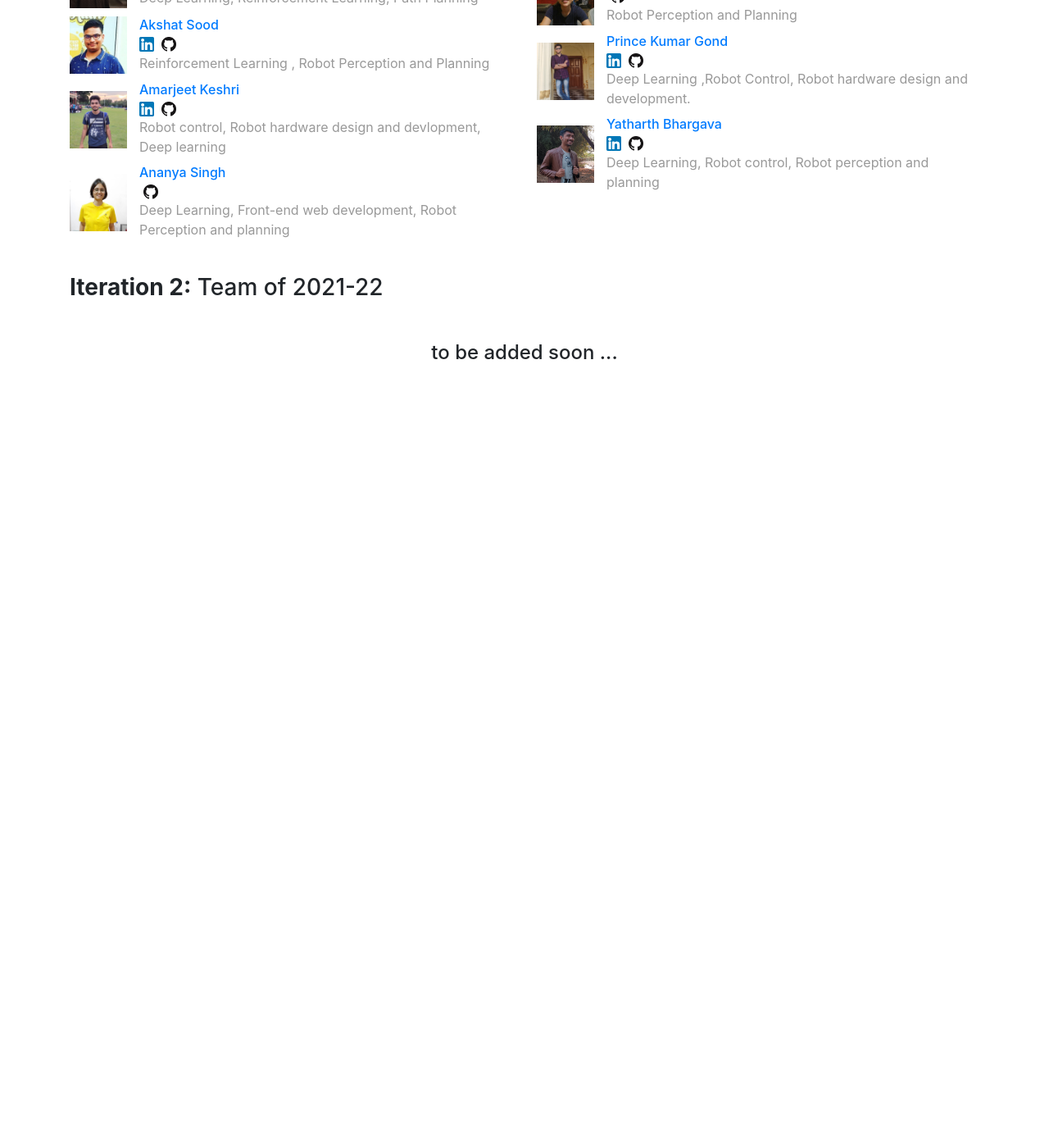
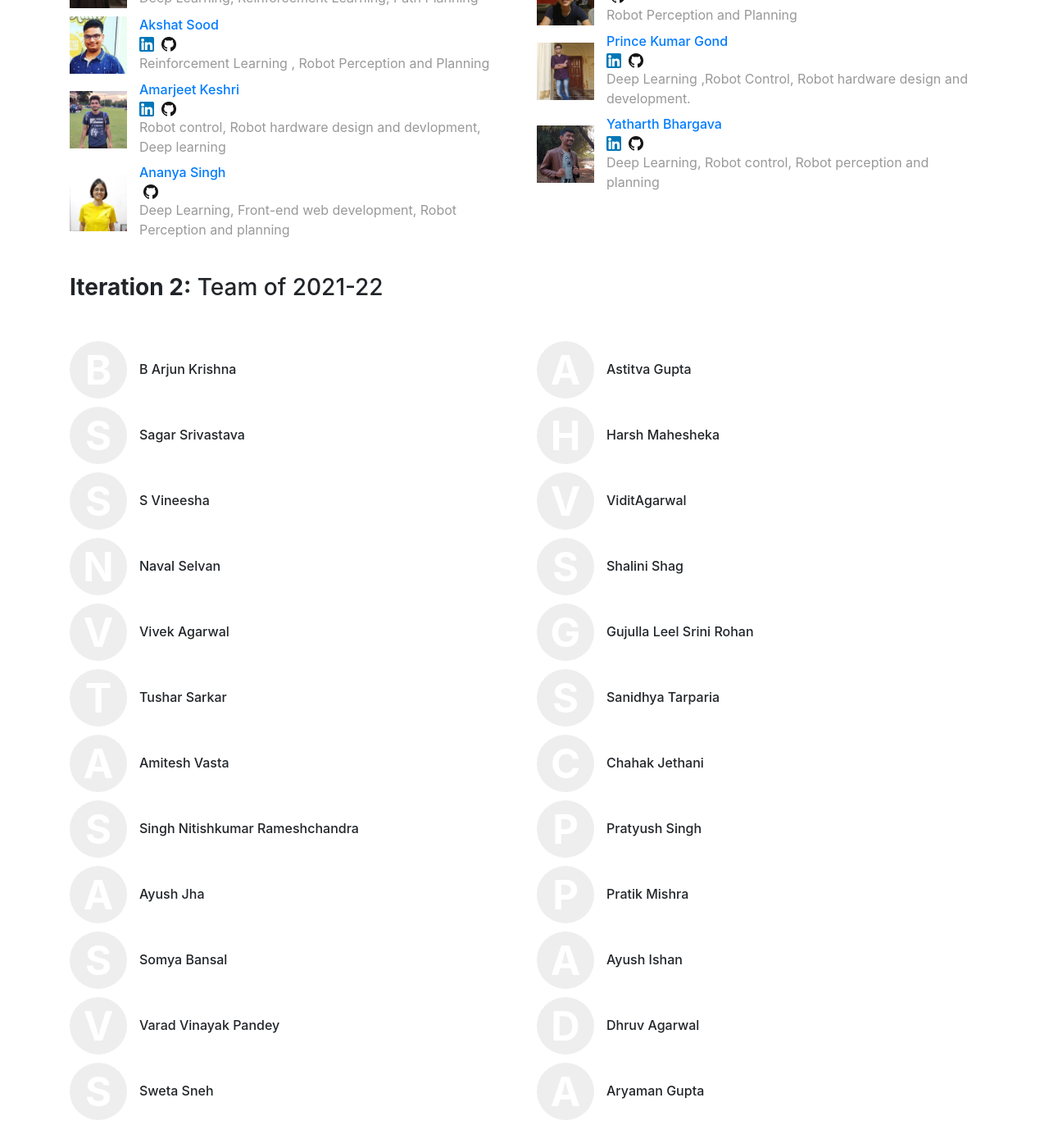
Before and after one commit to Robotics-Club-IIT-BHU/RoboReG, a Jekyll site: the page built from ancestory.html, in a window 1280 px wide and 1400 px high, scrolled down 1391 px. Shown: the whole window at 82% size. Built offline with Jekyll 4.4.1, drawn with Linux system fonts in a browser that asks for light colours; before the commit the page ends 1844 px from its top, so only the background shows below that.

Commit message:
add new joinees

```diff
--- a/_config.yml
+++ b/_config.yml
@@ -40,7 +40,10 @@ roles:
     name: ancestor_1
   - key: ancestor_1_1
     name: Ancestor_1_1
-
+  - key: new_joinee
+    name: new_joinee
+  - key: new_joinee1
+    name: new_joinee1
 
 # Number of news stories on the front page.
 front_page_news: 10
--- a/_data/people.yml
+++ b/_data/people.yml
@@ -1,232 +1,335 @@
 aditiagarwal:
-    display_name: "Aditi Agarwal"
-    webpage: "https://github.com/aditiagrawal123"
-    github: "https://github.com/aditiagrawal123"
-    role: ancestor_1_0
-    image: /img/people/aditi.jpg
-    bio: Robot control
+  display_name: "Aditi Agarwal"
+  webpage: "https://github.com/aditiagrawal123"
+  github: "https://github.com/aditiagrawal123"
+  role: ancestor_1_0
+  image: /img/people/aditi.jpg
+  bio: Robot control
 
 adityakumar:
-    display_name: "Aditya Kumar"
-    webpage: "https://arch-raven.github.io"
-    github: "https://github.com/arch-raven"
-    linkedin: "https://www.linkedin.com/in/adityakumar19/"
-    role: ancestor_1_0
-    image: /img/people/aditya.jpg
-    bio: Deep Learning
+  display_name: "Aditya Kumar"
+  webpage: "https://arch-raven.github.io"
+  github: "https://github.com/arch-raven"
+  linkedin: "https://www.linkedin.com/in/adityakumar19/"
+  role: ancestor_1_0
+  image: /img/people/aditya.jpg
+  bio: Deep Learning
 
 ajasragupta:
-    display_name: "Ajasra Gupta"
-    webpage: "https://github.com/Ajasra22"
-    github: "https://github.com/Ajasra22"
-    linkedin: "https://www.linkedin.com/in/ajasra-gupta-a61663191"
-    role: ancestor_1_0
-    image: /img/people/ajasra.jpg
-    bio: Deep Learning, Reinforcement Learning, Path Planning
+  display_name: "Ajasra Gupta"
+  webpage: "https://github.com/Ajasra22"
+  github: "https://github.com/Ajasra22"
+  linkedin: "https://www.linkedin.com/in/ajasra-gupta-a61663191"
+  role: ancestor_1_0
+  image: /img/people/ajasra.jpg
+  bio: Deep Learning, Reinforcement Learning, Path Planning
 
 akshatsood:
-    display_name: "Akshat Sood"
-    github: "https://github.com/akshatsood2249"
-    webpage: "https://github.com/akshatsood2249"
-    linkedin: "https://www.linkedin.com/in/akshatsood2249"
-    role: ancestor_1_0
-    image: /img/people/akshat.png
-    bio: Reinforcement Learning , Robot Perception and Planning
+  display_name: "Akshat Sood"
+  github: "https://github.com/akshatsood2249"
+  webpage: "https://github.com/akshatsood2249"
+  linkedin: "https://www.linkedin.com/in/akshatsood2249"
+  role: ancestor_1_0
+  image: /img/people/akshat.png
+  bio: Reinforcement Learning , Robot Perception and Planning
 
 amanmishra:
-    display_name: "Aman Mishra"
-    webpage: "https://github.com/Amshra267"
-    linkedin: "https://www.linkedin.com/in/aman-mishra-a0b7881aa"
-    github: "https://github.com/Amshra267"
-    role: mentors
-    image: /img/people/aman.jpg
-    bio: Deep learning, Robot Perception and planning
+  display_name: "Aman Mishra"
+  webpage: "https://github.com/Amshra267"
+  linkedin: "https://www.linkedin.com/in/aman-mishra-a0b7881aa"
+  github: "https://github.com/Amshra267"
+  role: mentors
+  image: /img/people/aman.jpg
+  bio: Deep learning, Robot Perception and planning
 
 amarjeetkeshri:
-    display_name: "Amarjeet Keshri"
-    webpage: "https://github.com/amarkeshri28"
-    github: "https://github.com/amarkeshri28"
-    linkedin: "https://www.linkedin.com/in/amarjeet-keshri-3712b01b2"
-    role: ancestor_1_0
-    image: /img/people/amarjeet.jpg
-    bio: Robot control, Robot hardware design and devlopment, Deep learning
+  display_name: "Amarjeet Keshri"
+  webpage: "https://github.com/amarkeshri28"
+  github: "https://github.com/amarkeshri28"
+  linkedin: "https://www.linkedin.com/in/amarjeet-keshri-3712b01b2"
+  role: ancestor_1_0
+  image: /img/people/amarjeet.jpg
+  bio: Robot control, Robot hardware design and devlopment, Deep learning
 
 ananyasingh:
-    display_name: "Ananya Singh"
-    webpage: "https://github.com/ananya130"
-    github: "https://github.com/ananya130"
-    role: ancestor_1_0
-    image: /img/people/ananya.jpg
-    bio: Deep Learning,  Front-end web development, Robot Perception and planning
+  display_name: "Ananya Singh"
+  webpage: "https://github.com/ananya130"
+  github: "https://github.com/ananya130"
+  role: ancestor_1_0
+  image: /img/people/ananya.jpg
+  bio: Deep Learning,  Front-end web development, Robot Perception and planning
 
 antarabanerjee:
-    display_name: "Antara Banerjee"
-    webpage: "https://github.com/AntaraB1005"
-    github: "https://github.com/AntaraB1005"
-    linkedin: "https://www.linkedin.com/in/antara-banerjee-6b79b61aa/"
-    role: mentors
-    image: /img/people/antara.jpg
-    bio: Computer vision, Robotic Vision System
+  display_name: "Antara Banerjee"
+  webpage: "https://github.com/AntaraB1005"
+  github: "https://github.com/AntaraB1005"
+  linkedin: "https://www.linkedin.com/in/antara-banerjee-6b79b61aa/"
+  role: mentors
+  image: /img/people/antara.jpg
+  bio: Computer vision, Robotic Vision System
 
 atulkumar:
-    display_name: "Atul Kumar"
-    webpage: "https://github.com/AtuL-KumaR-00"
-    github: "https://github.com/AtuL-KumaR-00"
-    linkedin: "https://www.linkedin.com/in/atul-kumar-6b22751b4/"
-    role: ancestor_1_1
-    image: /img/people/atul.jpg
-    bio: Deep learning, Robot hardware design
+  display_name: "Atul Kumar"
+  webpage: "https://github.com/AtuL-KumaR-00"
+  github: "https://github.com/AtuL-KumaR-00"
+  linkedin: "https://www.linkedin.com/in/atul-kumar-6b22751b4/"
+  role: ancestor_1_1
+  image: /img/people/atul.jpg
+  bio: Deep learning, Robot hardware design
 
 ayushshaw:
-    display_name: "Ayush Kumar Shaw"
-    webpage: "https://github.com/aksayushx"
-    github: "https://github.com/aksayushx"
-    linkedin: "https://www.linkedin.com/in/ayush-kumar-shaw-5698a719a/"
-    role: mentors
-    image: /img/people/ayush.jpg
-    bio: Computer Vision, Reinforcement Learning, Deep Learning
+  display_name: "Ayush Kumar Shaw"
+  webpage: "https://github.com/aksayushx"
+  github: "https://github.com/aksayushx"
+  linkedin: "https://www.linkedin.com/in/ayush-kumar-shaw-5698a719a/"
+  role: mentors
+  image: /img/people/ayush.jpg
+  bio: Computer Vision, Reinforcement Learning, Deep Learning
 
 jatineaga:
-    display_name: "Jatin Eaga"
-    webpage: "https://github.com/jatin1604"
-    github: "https://github.com/jatin1604"
-    role: ancestor_1_1
-    image: /img/people/jatin.jpg
-    bio: Robots mobility and locomotive design and it's development, deep learning
+  display_name: "Jatin Eaga"
+  webpage: "https://github.com/jatin1604"
+  github: "https://github.com/jatin1604"
+  role: ancestor_1_1
+  image: /img/people/jatin.jpg
+  bio: Robots mobility and locomotive design and it's development, deep learning
 
 kartikgarg:
-    display_name: "Kartik Garg"
-    webpage: "https://github.com/Kartikgar"
-    github: "https://github.com/Kartikgar"
-    linkedin: "https://www.linkedin.com/in/kartik-garg-5371b1192"
-    role: mentors
-    image: /img/people/kartik1.jpg
-    bio: Visual SLAM, Perception and Control
+  display_name: "Kartik Garg"
+  webpage: "https://github.com/Kartikgar"
+  github: "https://github.com/Kartikgar"
+  linkedin: "https://www.linkedin.com/in/kartik-garg-5371b1192"
+  role: mentors
+  image: /img/people/kartik1.jpg
+  bio: Visual SLAM, Perception and Control
 
 kritikabansal:
-    display_name: "Kritika Bansal"
-    webpage: "https://github.com/Kritika-Bansal"
-    github: "https://github.com/Kritika-Bansal"
-    role: ancestor_1_1
-    image: /img/people/kritika.jpg
-    bio: Robot Perception and Planning
+  display_name: "Kritika Bansal"
+  webpage: "https://github.com/Kritika-Bansal"
+  github: "https://github.com/Kritika-Bansal"
+  role: ancestor_1_1
+  image: /img/people/kritika.jpg
+  bio: Robot Perception and Planning
 
 mainaksamanta:
-    display_name: "Mainak Samanta"
-    webpage: "https://github.com/monako2001"
-    github: "https://github.com/monako2001"
-    linkedin: https://www.linkedin.com/in/mainak-samanta-4-year-b-tech-electronics-engineering-56a871194
-    role: mentors
-    image: /img/people/mainak.jpg
-    bio: Robot control, Robot perception and planning, Reinforcement Learning, Robotic Simulation, Computer Vision
+  display_name: "Mainak Samanta"
+  webpage: "https://github.com/monako2001"
+  github: "https://github.com/monako2001"
+  linkedin: https://www.linkedin.com/in/mainak-samanta-4-year-b-tech-electronics-engineering-56a871194
+  role: mentors
+  image: /img/people/mainak.jpg
+  bio: Robot control, Robot perception and planning, Reinforcement Learning, Robotic Simulation, Computer Vision
 
 payalpote:
-    display_name: "Payal Pote"
-    webpage: "https://github.com/payal116"
-    github: "https://github.com/payal116"
-    linkedin: "https://www.linkedin.com/in/payal-pote-94430919a"
-    role: mentors1
-    image: /img/people/payal.jpg
-    bio: Robot perception and planning, Deep Learning
+  display_name: "Payal Pote"
+  webpage: "https://github.com/payal116"
+  github: "https://github.com/payal116"
+  linkedin: "https://www.linkedin.com/in/payal-pote-94430919a"
+  role: mentors1
+  image: /img/people/payal.jpg
+  bio: Robot perception and planning, Deep Learning
 
 princegond:
-    display_name: "Prince Kumar Gond"
-    webpage: "https://github.com/prince-0911"
-    github: "https://github.com/prince-0911"
-    linkedin: "https://www.linkedin.com/in/prince-kumar-gond-3b22b81b2"
-    role: ancestor_1_1
-    image: /img/people/prince.jpg
-    bio: Deep Learning ,Robot Control, Robot hardware design and development.
+  display_name: "Prince Kumar Gond"
+  webpage: "https://github.com/prince-0911"
+  github: "https://github.com/prince-0911"
+  linkedin: "https://www.linkedin.com/in/prince-kumar-gond-3b22b81b2"
+  role: ancestor_1_1
+  image: /img/people/prince.jpg
+  bio: Deep Learning ,Robot Control, Robot hardware design and development.
 
 tharungowda:
-    display_name: "R Tharun Gowda"
-    webpage: "https://github.com/rtharungowda"
-    github: "https://github.com/rtharungowda"
-    linkedin: "https://www.linkedin.com/in/r-tharun-gowda-640635203/"
-    role: mentors1
-    image: /img/people/tharun.jpg
-    bio: Deep Learning (Computer Vision), Reinforcement Learning
+  display_name: "R Tharun Gowda"
+  webpage: "https://github.com/rtharungowda"
+  github: "https://github.com/rtharungowda"
+  linkedin: "https://www.linkedin.com/in/r-tharun-gowda-640635203/"
+  role: mentors1
+  image: /img/people/tharun.jpg
+  bio: Deep Learning (Computer Vision), Reinforcement Learning
 
 raghavsoni:
-    display_name: "Raghav Soni"
-    webpage: "https://github.com/Raghav-Soni"
-    github: "https://github.com/Raghav-Soni"
-    linkedin: "https://www.linkedin.com/mwlite/in/raghav-soni-0932b71b7"
-    role: technicalLead
-    image: /img/people/raghav.jpg
-    bio: Robot perception, design and development, Reinforcement Learning, Microcontrollers and Electronics
+  display_name: "Raghav Soni"
+  webpage: "https://github.com/Raghav-Soni"
+  github: "https://github.com/Raghav-Soni"
+  linkedin: "https://www.linkedin.com/mwlite/in/raghav-soni-0932b71b7"
+  role: technicalLead
+  image: /img/people/raghav.jpg
+  bio: Robot perception, design and development, Reinforcement Learning, Microcontrollers and Electronics
 
 somnathsendhil:
-    display_name: "Somnath Sendhil Kumar"
-    webpage: "https://github.com/hex-plex"
-    github: "https://github.com/hex-plex"
-    linkedin: "https://www.linkedin.com/in/somnathsenku/"
-    role: technicalLead1
-    image: /img/people/somnath.jpg
-    bio: Reinforcement Learning, Digital Electronics, Computer Vision
+  display_name: "Somnath Sendhil Kumar"
+  webpage: "https://github.com/hex-plex"
+  github: "https://github.com/hex-plex"
+  linkedin: "https://www.linkedin.com/in/somnathsenku/"
+  role: technicalLead1
+  image: /img/people/somnath.jpg
+  bio: Reinforcement Learning, Digital Electronics, Computer Vision
 
 surabhitgupta:
-    display_name: "Surabhit Gupta"
-    webpage: "https://github.com/surabhit-08"
-    github: "https://github.com/surabhit-08"
-    linkedin: "https://www.linkedin.com/in/surabhit16/"
-    role: technicalLead
-    image: /img/people/surabhit.jpg
-    bio: Hardware Development and control.
+  display_name: "Surabhit Gupta"
+  webpage: "https://github.com/surabhit-08"
+  github: "https://github.com/surabhit-08"
+  linkedin: "https://www.linkedin.com/in/surabhit16/"
+  role: technicalLead
+  image: /img/people/surabhit.jpg
+  bio: Hardware Development and control.
 
 vikhyathvenkatraman:
-    display_name: "Vikhyath Venkatraman"
-    webpage: "https://github.com/Vikhyath08"
-    github: "https://github.com/Vikhyath08"
-    linkedin: "https://www.linkedin.com/in/vikhyath-venkatraman-451093204/"
-    role: technicalLead1
-    image: /img/people/vikhyath.jpg
-    bio: Computer Vision, Deep Learning and Reinforcement Learning
+  display_name: "Vikhyath Venkatraman"
+  webpage: "https://github.com/Vikhyath08"
+  github: "https://github.com/Vikhyath08"
+  linkedin: "https://www.linkedin.com/in/vikhyath-venkatraman-451093204/"
+  role: technicalLead1
+  image: /img/people/vikhyath.jpg
+  bio: Computer Vision, Deep Learning and Reinforcement Learning
 
 vishwaschepuri:
-    display_name: "Vishwas Chepuri"
-    webpage: "https://github.com/vstark21"
-    github: "https://github.com/vstark21"
-    linkedin: "https://www.linkedin.com/in/vishwas-chepuri/"
-    role: mentors1
-    image: /img/people/vishwas.jpg
-    bio: Deep Learning, Reinforcement Learning, Computer Vision
+  display_name: "Vishwas Chepuri"
+  webpage: "https://github.com/vstark21"
+  github: "https://github.com/vstark21"
+  linkedin: "https://www.linkedin.com/in/vishwas-chepuri/"
+  role: mentors1
+  image: /img/people/vishwas.jpg
+  bio: Deep Learning, Reinforcement Learning, Computer Vision
 
 yashsahij:
-    display_name: "Yash Sahijwani"
-    webpage: "https://terabyte17.github.io/"
-    github: "https://github.com/Terabyte17"
-    linkedin: "https://www.linkedin.com/in/yash-sahijwani/"
-    role: mentors1
-    image: /img/people/yash.jpg
-    bio: Vision-based robotics, Deep Learning and Reinforcement Learning
+  display_name: "Yash Sahijwani"
+  webpage: "https://terabyte17.github.io/"
+  github: "https://github.com/Terabyte17"
+  linkedin: "https://www.linkedin.com/in/yash-sahijwani/"
+  role: mentors1
+  image: /img/people/yash.jpg
+  bio: Vision-based robotics, Deep Learning and Reinforcement Learning
 
 yatharthbhargava:
-    display_name: "Yatharth Bhargava"
-    webpage: "https://github.com/Bellicose-YB"
-    github: "https://github.com/Bellicose-YB"
-    linkedin: "https://www.linkedin.com/in/yatharth-bhargava-577a41202/"
-    role: ancestor_1_1
-    image: /img/people/yatharth.jpg
-    bio: Deep Learning, Robot control, Robot perception and planning
+  display_name: "Yatharth Bhargava"
+  webpage: "https://github.com/Bellicose-YB"
+  github: "https://github.com/Bellicose-YB"
+  linkedin: "https://www.linkedin.com/in/yatharth-bhargava-577a41202/"
+  role: ancestor_1_1
+  image: /img/people/yatharth.jpg
+  bio: Deep Learning, Robot control, Robot perception and planning
 
 niranthsai:
-    display_name: "S Niranth Sai"
-    webpage: "https://github.com/NiranthS"
-    github: "https://github.com/NiranthS"
-    linkedin: "https://www.linkedin.com/in/niranth-sai-35386b179/"
-    role: ancestors_0_1
-    image: /img/people/niranth.jpg
-    bio: Robot perception, HRI, Deep Learning and Reinforcement Learning
+  display_name: "S Niranth Sai"
+  webpage: "https://github.com/NiranthS"
+  github: "https://github.com/NiranthS"
+  linkedin: "https://www.linkedin.com/in/niranth-sai-35386b179/"
+  role: ancestors_0_1
+  image: /img/people/niranth.jpg
+  bio: Robot perception, HRI, Deep Learning and Reinforcement Learning
 
 lokeshkrishna:
-    display_name: "Lokesh Krishna"
-    webpage: "https://lok-i.github.io/website/"
-    github: "https://github.com/lok-i"
-    linkedin: "https://www.linkedin.com/in/lokesh-krishna-92911719b/"
-    role: ancestors_0
-    image: /img/people/lokesh.jpg
-    bio: Optimal Control, Robot Learning, Legged Robotic Systems
+  display_name: "Lokesh Krishna"
+  webpage: "https://lok-i.github.io/website/"
+  github: "https://github.com/lok-i"
+  linkedin: "https://www.linkedin.com/in/lokesh-krishna-92911719b/"
+  role: ancestors_0
+  image: /img/people/lokesh.jpg
+  bio: Optimal Control, Robot Learning, Legged Robotic Systems
+
+arjunkrishna:
+  display_name: "B Arjun Krishna"
+  role: new_joinee
+
+sagarsrivastava:
+  display_name: "Sagar Srivastava"
+  role: new_joinee
+
+svineesha:
+  display_name: "S Vineesha"
+  role: new_joinee
+
+navalselvan:
+  display_name: "Naval Selvan"
+  role: new_joinee
+
+vivekagarwal:
+  display_name: "Vivek Agarwal"
+  role: new_joinee
+
+tusharsarkar:
+  display_name: "Tushar Sarkar"
+  role: new_joinee
+
+amiteshvasta:
+  display_name: "Amitesh Vasta"
+  role: new_joinee
+
+SinghNitishkumarRameshchandra:
+  display_name: "Singh Nitishkumar Rameshchandra"
+  role: new_joinee
+
+AyushJha:
+  display_name: "Ayush Jha"
+  role: new_joinee
+
+SomyaBansal:
+  display_name: "Somya Bansal"
+  role: new_joinee
+
+Varadvinayakpandey:
+  display_name: "Varad Vinayak Pandey"
+  role: new_joinee
+
+amiteshvasta:
+  display_name: "Amitesh Vasta"
+  role: new_joinee
+
+SwetaSneh:
+  display_name: "Sweta Sneh"
+  role: new_joinee
+
+AstitvaGupta:
+  display_name: "Astitva Gupta"
+  role: new_joinee1
+
+HarshMahesheka:
+  display_name: "Harsh Mahesheka"
+  role: new_joinee1
+
+Viditagarwal:
+  display_name: "ViditAgarwal"
+  role: new_joinee1
+
+ShaliniShag:
+  display_name: "Shalini Shag"
+  role: new_joinee1
+
+GujullaLeelSriniRohan:
+  display_name: "Gujulla Leel Srini Rohan"
+  role: new_joinee1
+
+SanidhyaTarparia:
+  display_name: "Sanidhya Tarparia"
+  role: new_joinee1
+
+ChahakJethani:
+  display_name: "Chahak Jethani"
+  role: new_joinee1
+
+PratyushSingh:
+  display_name: "Pratyush Singh"
+  role: new_joinee1
+
+PratikMishra:
+  display_name: "Pratik Mishra"
+  role: new_joinee1
+
+ayushishan:
+  display_name: "Ayush Ishan"
+  role: new_joinee1
+
+dhruvagarwal:
+  display_name: "Dhruv Agarwal"
+  role: new_joinee1
+
+AryamanGupta:
+  display_name: "Aryaman Gupta"
+  role: new_joinee1
+
+
+
 
 # grad-a:
 #     display_name: "Grad A"
--- a/ancestory.html
+++ b/ancestory.html
@@ -13,6 +13,10 @@ no-picture-role-groups:
 - {roles: [mentors1], width: 6}
 - {roles: [ancestor_1_0], width: 6}
 - {roles: [ancestor_1_1], width: 6}
+
+no-picture-role-groups-new:
+- {roles: [new_joinee], width: 6}
+- {roles: [new_joinee1], width: 6}
 ---
 
 <h3 align="left"><b>Iteration 0:</b> Founders</h3>
@@ -47,5 +51,13 @@ no-picture-role-groups:
 <p>
     <br>
     </p>
-<h4 align="center">to be added soon ...</h4>
+    <section class="people row justify-content-between">
+        {% for role-group in page.no-picture-role-groups-new %}
+            <div class="col-md-{{ role-group.width }}">
+                {% for role in role-group.roles %}
+                    {% include role-ancestory.html role=role image=true %}
+                {% endfor %}
+            </div>
+        {% endfor %}
+    </section>
 </section>
```
Also changed, not shown: index.html (+90 -32 lines).
